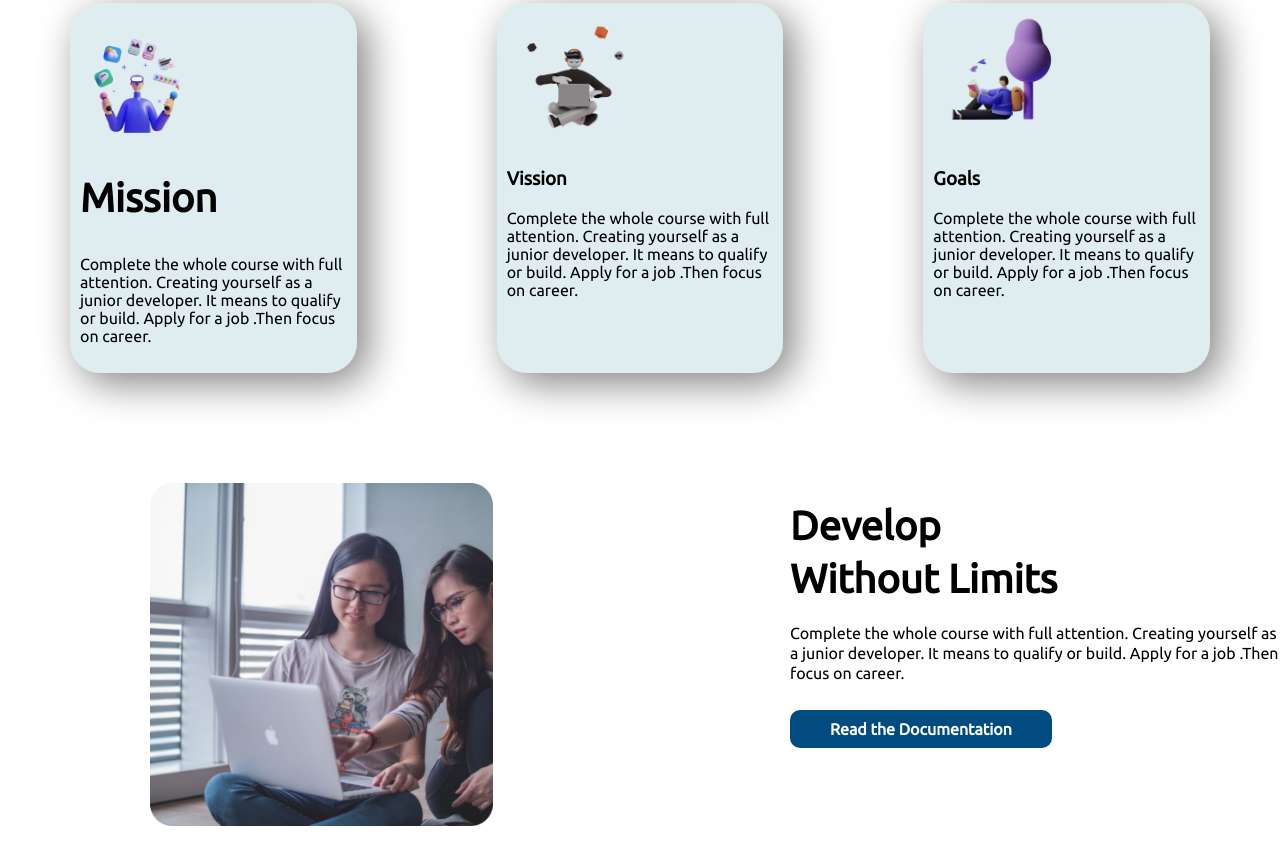
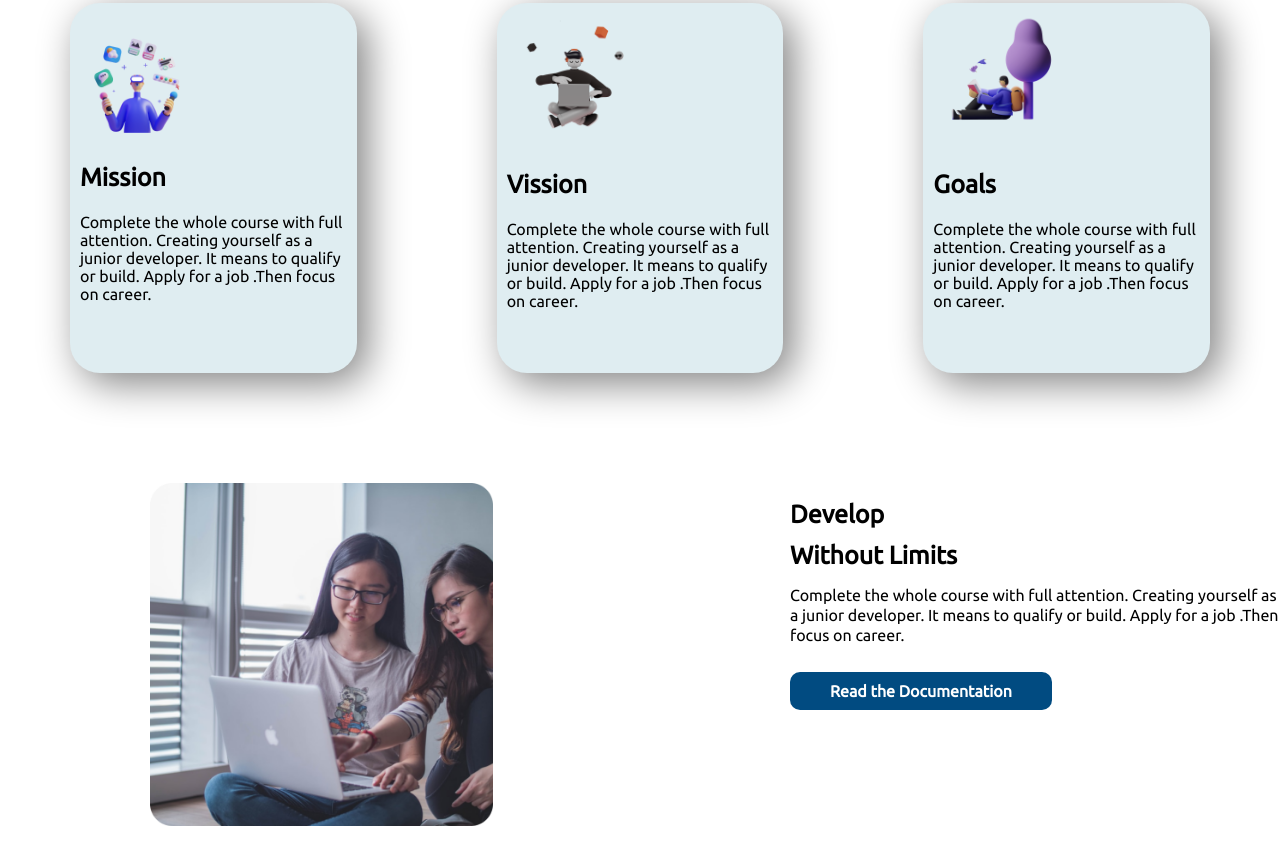
Before and after one commit to Nijumdip/assignment-1, a plain HTML site: page index.html in a window 1280 px wide. Shown: the part 772-1637 px from the top of the page. Drawn offline with Linux system fonts and the light colour scheme.

Commit message:
some change in h2

```diff
--- a/index.html
+++ b/index.html
@@ -40,7 +40,7 @@
             <div class="card">
                 <div class="card-one">
                     <img class="style-img" src="images/illustrators/illustrator-1.png" alt="">
-                        <h2>Mission</h2>
+                        <h2><strong>Mission</strong></h2>
                         <p>
                             Complete the  whole course with full attention.
                             Creating yourself as a junior developer.
@@ -51,7 +51,7 @@
             <div class="card">
                 <div class="card-two">
                     <img class="style-img" src="images/illustrators/illustrator-2.png" alt="">
-                    <h3>Vission</h3>
+                    <h2><strong>Vission</strong></h2>
                     <p>
                         Complete the  whole course with full attention.
                         Creating yourself as a junior developer.
@@ -64,7 +64,7 @@
             <div class="card">
                 <div class="card-three">
                     <img class="style-img" src="images/illustrators/illustrator-3.png" alt="">
-                    <h3>Goals</h3>
+                    <h2><strong>Goals</strong></h2>
                     <p>
                         Complete the  whole course with full attention.
                         Creating yourself as a junior developer.
--- a/style.css
+++ b/style.css
@@ -19,7 +19,7 @@ h1 {
   font-size: 50px;
 }
 h2 {
-  font-size: 40px;
+  font-size: 25px;
 }
 .color-style {
   color: #00b0f3;
```
